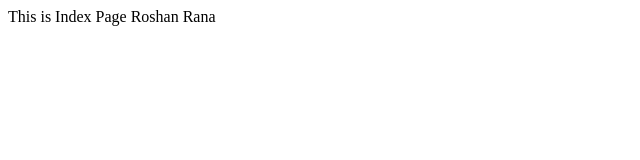
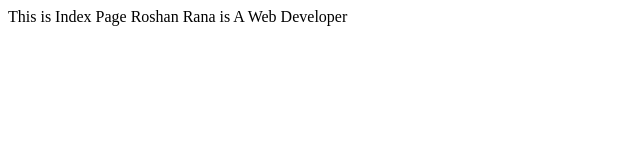
Before and after one commit to roshanrana1234/FlipCartProject, a plain HTML site: page index.html in a window 1280 px wide. Shown: the whole page, without its empty margins (0-640 px from the left). Drawn offline with Linux system fonts and the light colour scheme.

Commit message:
Added some more text

```diff
--- a/index.html
+++ b/index.html
@@ -6,6 +6,6 @@
     <title>Document</title>
   </head>
   <body>
-    This is Index Page Roshan Rana
+    This is Index Page Roshan Rana is A Web Developer
   </body>
 </html>
```
